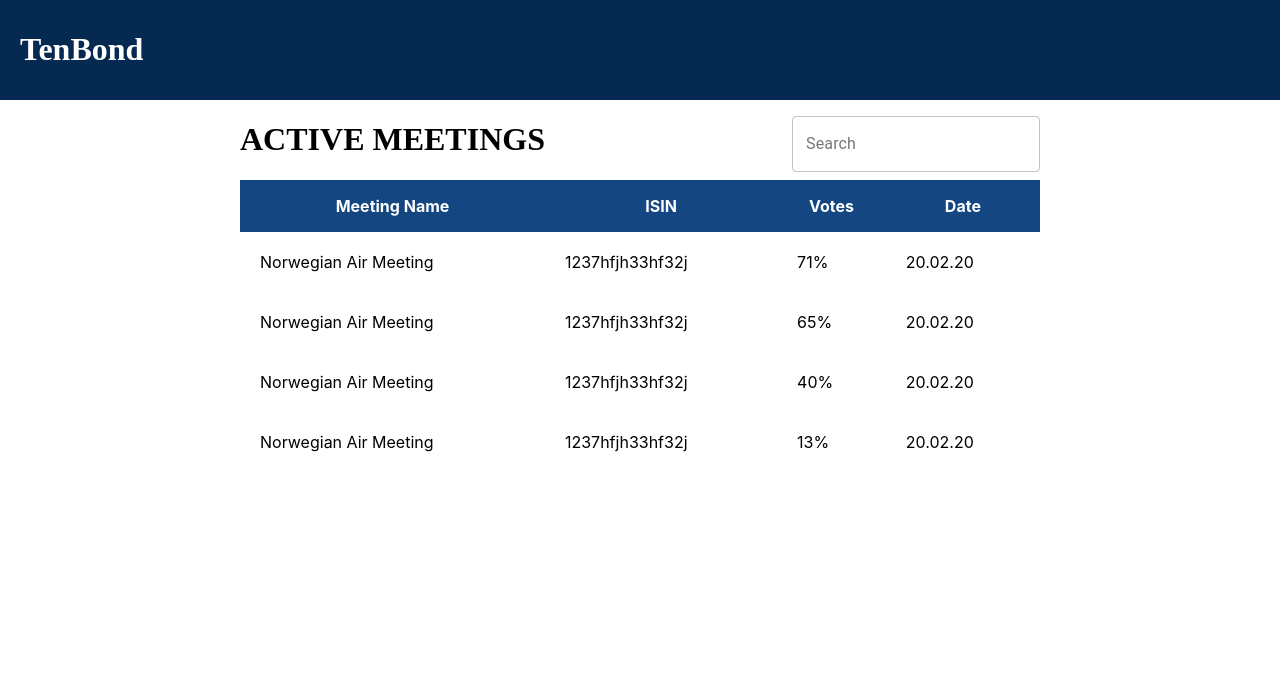
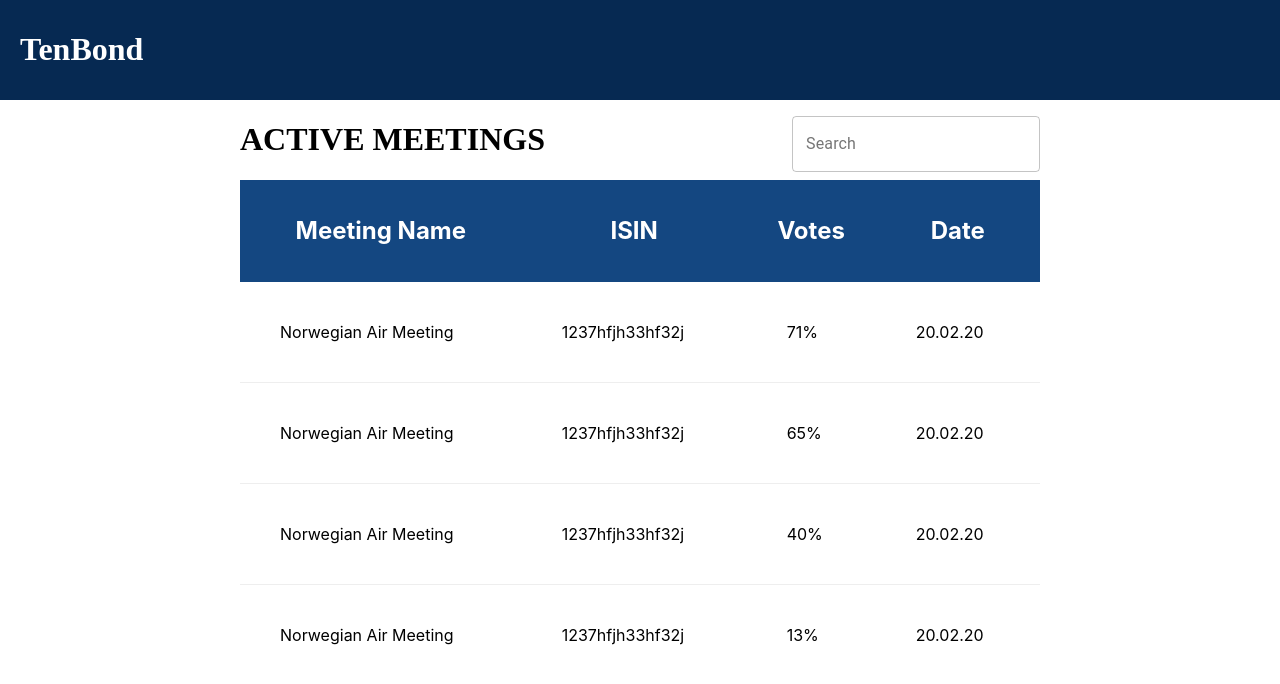
Before and after one commit to Kundestyrt-G17/digibonds, a React (Create React App) app: page /meetings in a window 1280 px wide. Shown: the top 684 px of the page. Built offline with nearby package versions, Linux system fonts and the light colour scheme.

Commit message:
Better styling

```diff
--- a/src/routes/Meetings/Meetings.tsx
+++ b/src/routes/Meetings/Meetings.tsx
@@ -1,7 +1,6 @@
 import React, { useMemo } from 'react';
 import { useTable } from 'react-table';
 import { useHistory } from 'react-router-dom';
-
 import './index.css';
 
 const Meeting = () => {
@@ -81,14 +80,7 @@ const Meeting = () => {
         {headerGroups.map((headerGroup) => (
           <tr {...headerGroup.getHeaderGroupProps()}>
             {headerGroup.headers.map((column) => (
-              <th
-                {...column.getHeaderProps()}
-                style={{
-                  height: '50px',
-                  background: '#144781',
-                  color: 'white',
-                }}
-              >
+              <th {...column.getHeaderProps()} className="table-header">
                 {column.render('Header')}
               </th>
             ))}
@@ -99,10 +91,14 @@ const Meeting = () => {
         {rows.map((row) => {
           prepareRow(row);
           return (
-            <tr {...row.getRowProps()} onClick={() => handleRowClick(row)}>
+            <tr
+              {...row.getRowProps()}
+              onClick={() => handleRowClick(row)}
+              className="table-row"
+            >
               {row.cells.map((cell) => {
                 return (
-                  <td {...cell.getCellProps()} style={{ padding: '20px' }}>
+                  <td {...cell.getCellProps()} className="table-cell">
                     {cell.render('Cell')}
                   </td>
                 );
--- a/src/routes/Meetings/index.css
+++ b/src/routes/Meetings/index.css
@@ -10,3 +10,20 @@
   justify-content: space-between;
   width: 100%;
 }
+
+.table-header {
+  height: 100px;
+  background: #144781;
+  color: white;
+  font-size: 1.5em;
+}
+
+.table-cell {
+  padding: 40px;
+  border-bottom: 1px solid #eee
+}
+
+.table-row:hover {
+  background: #eee;
+  cursor: pointer;
+}
```
